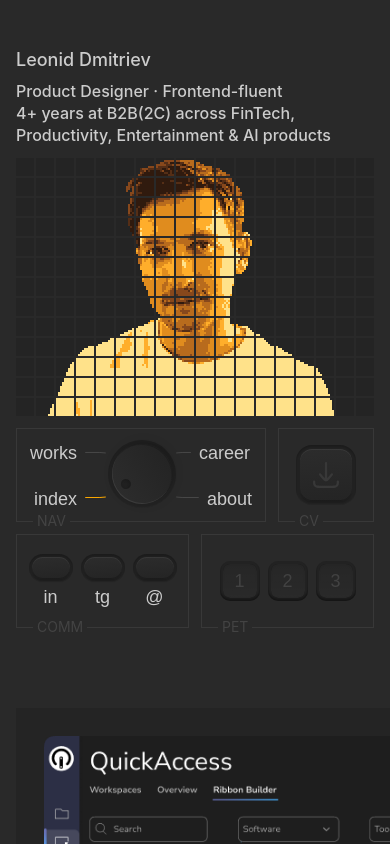
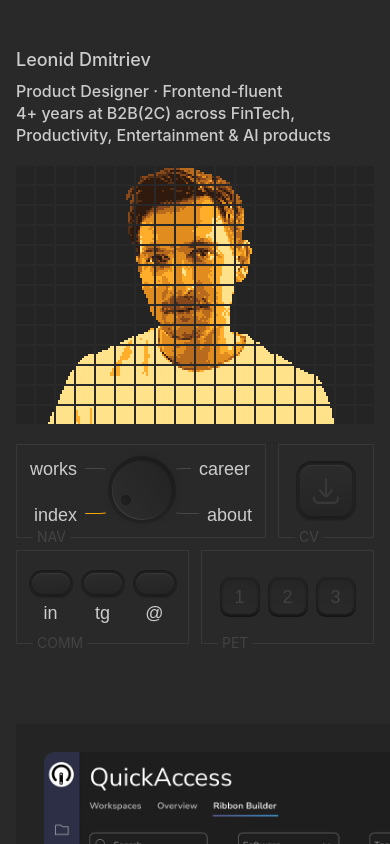
Before and after one commit to fluidleonid/portfolio-leo, a Next.js app: page / in a window 390 px wide. Shown: the top 844 px of the page. Built offline with nearby package versions, Linux system fonts and the light colour scheme.

Commit message:
style(hero): add 8px top and bottom margin to LED matrix on mobile

```diff
--- a/src/widgets/hero/ui/Hero.tsx
+++ b/src/widgets/hero/ui/Hero.tsx
@@ -190,7 +190,7 @@ export const Hero = React.forwardRef<HTMLDivElement, HeroProps>(
         </div>
 
         {/* 2. INTERACTIVE IMAGE / LED MATRIX (Figma node 46:1646, 564x258px) */}
-        <div className="relative flex w-full max-w-[564px] h-[258px] items-center justify-center overflow-hidden">
+        <div className="relative flex w-full max-w-[564px] h-[258px] my-[8px] sm:my-0 items-center justify-center overflow-hidden">
           <LedMatrix
             images={["/portrait.png", "/portrait-2.png"]}
             interval={8000}
```
